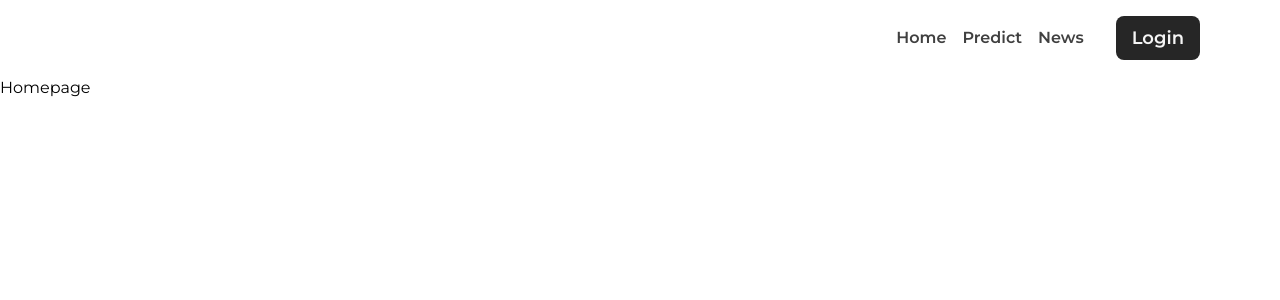
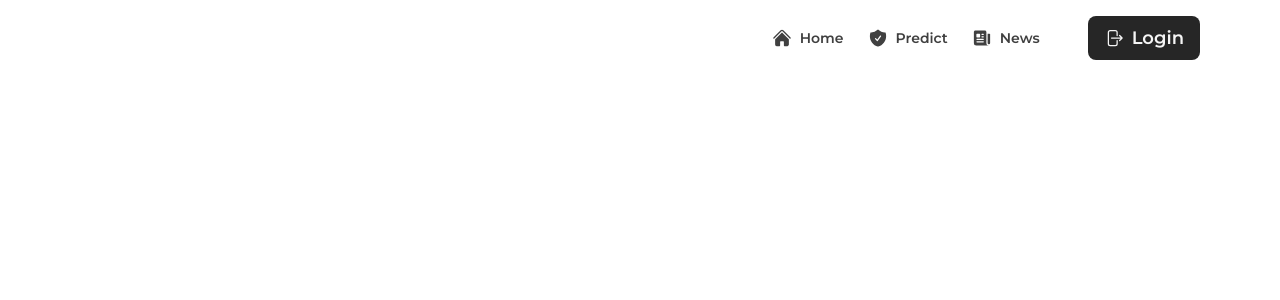
Before and after one commit to gdapriana/diadetect, a Next.js app in the folder web-client/: page / in a window 1280 px wide. Shown: the top 300 px of the page. Built offline with nearby package versions, Linux system fonts and the light colour scheme.

Commit message:
🌈 Finish header

```diff
--- a/web-client/src/app/page.tsx
+++ b/web-client/src/app/page.tsx
@@ -1,3 +1,3 @@
 export default function Home() {
-  return <main className="">Homepage</main>;
+  return <main className=""></main>;
 }
--- /dev/null
+++ b/web-client/src/components/globals/header/Hamburger.tsx
@@ -0,0 +1,11 @@
+import { EllipsisVerticalIcon } from "@heroicons/react/24/solid";
+
+const Hamburger = () => {
+  return (
+    <div className="sm:hidden ms-auto">
+      <EllipsisVerticalIcon className="w-7" />
+    </div>
+  );
+};
+
+export default Hamburger;
--- a/web-client/src/components/globals/header/LoginBtn.tsx
+++ b/web-client/src/components/globals/header/LoginBtn.tsx
@@ -1,11 +1,13 @@
 import Link from "next/link";
+import { ArrowRightStartOnRectangleIcon } from "@heroicons/react/24/solid";
 
 const LoginBtn = ({ login }: { login: { name: string; link: string } }) => {
   return (
     <Link
       href={login.link}
-      className="md:text-lg bg-neutral-800 text-neutral-100 font-semibold py-2 px-4 rounded-lg"
+      className="md:text-lg bg-neutral-800 gap-2 flex justify-center items-center text-neutral-100 font-semibold py-2 px-4 rounded-lg"
     >
+      <ArrowRightStartOnRectangleIcon className="md:w-5" />
       {login.name}
     </Link>
   );
--- a/web-client/src/components/globals/header/Navbar.tsx
+++ b/web-client/src/components/globals/header/Navbar.tsx
@@ -2,15 +2,17 @@ import metadata from "@/data/header";
 import NavBrand from "@/components/globals/header/NavBrand";
 import Navigations from "@/components/globals/header/Navigations";
 import LoginBtn from "@/components/globals/header/LoginBtn";
+import Hamburger from "@/components/globals/header/Hamburger";
 
 const Navbar = (): any => {
   return (
     <div id="_navbar_root" className="w-full flex justify-center items-center">
       <div
-        className="w-full max-w-6xl p-4 gap-8 flex justify-between items-center"
+        className="w-full max-w-6xl p-4 gap-6 md:gap-12 flex justify-between items-center"
         id="_navbar_wrapper"
       >
         <NavBrand name={metadata.navbrand.name} link={metadata.navbrand.link} />
+        <Hamburger />
         <Navigations navigations={metadata.navigations} />
         <LoginBtn login={metadata.login} />
       </div>
--- a/web-client/src/components/globals/header/Navigations.tsx
+++ b/web-client/src/components/globals/header/Navigations.tsx
@@ -1,12 +1,30 @@
 import Link from "next/link";
+import {
+  HomeIcon,
+  ShieldCheckIcon,
+  NewspaperIcon,
+  ExclamationCircleIcon,
+} from "@heroicons/react/24/solid";
 
 const Navigations = ({ navigations }: { navigations: any }) => {
   return (
-    <ul className="flex justify-center items-center gap-4 ms-auto">
+    <ul className="sm:flex justify-center items-center gap-4 md:gap-6 hidden ms-auto">
       {navigations.map((item: any, index: number) => {
         return (
           <li>
-            <Link href={item.link} className="text-neutral-700 font-semibold">
+            <Link
+              href={item.link}
+              className="text-neutral-700 gap-1 md:gap-2 flex text-sm justify-center items-center font-semibold"
+            >
+              {item.name === "Home" ? (
+                <HomeIcon className="md:w-5 w-4" />
+              ) : item.name === "Predict" ? (
+                <ShieldCheckIcon className="md:w-5 w-4" />
+              ) : item.name === "News" ? (
+                <NewspaperIcon className="md:w-5 w-4" />
+              ) : (
+                <ExclamationCircleIcon className="md:w-5 w-4" />
+              )}
               {item.name}
             </Link>
           </li>
```
